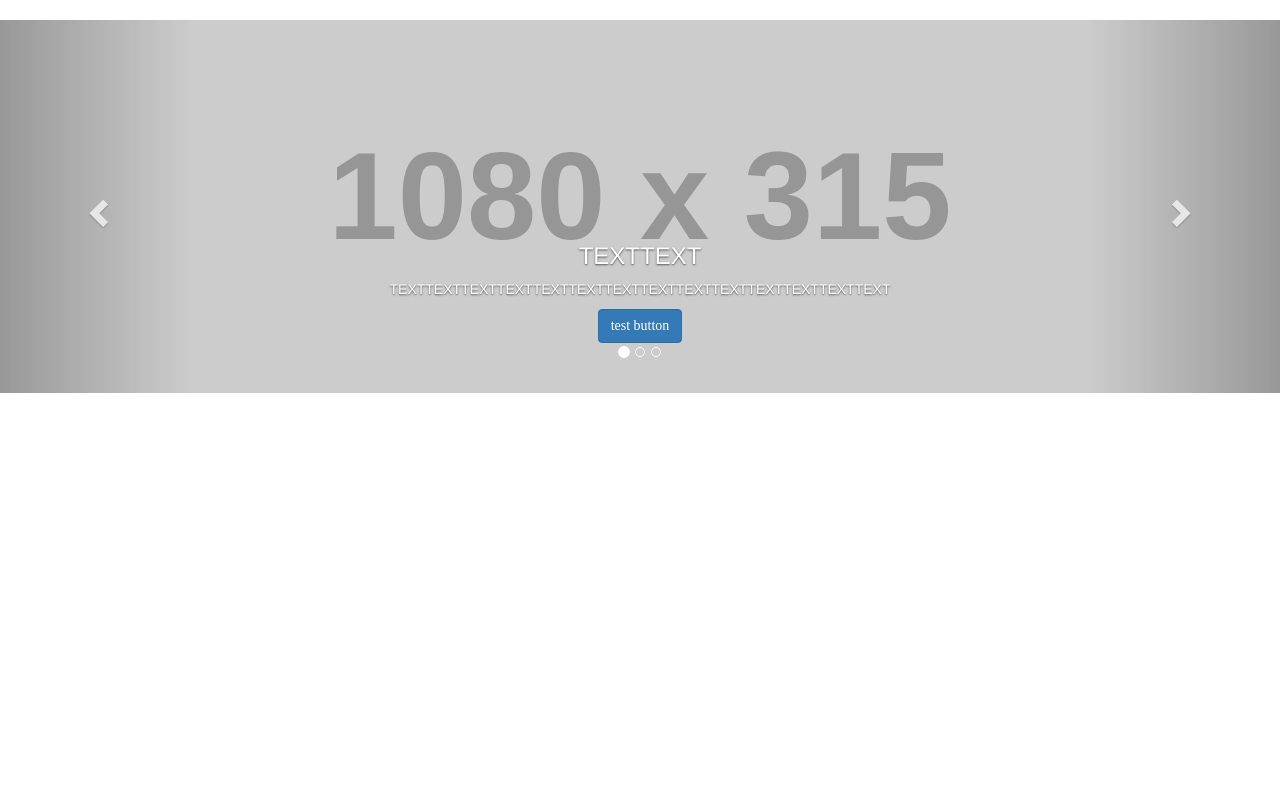
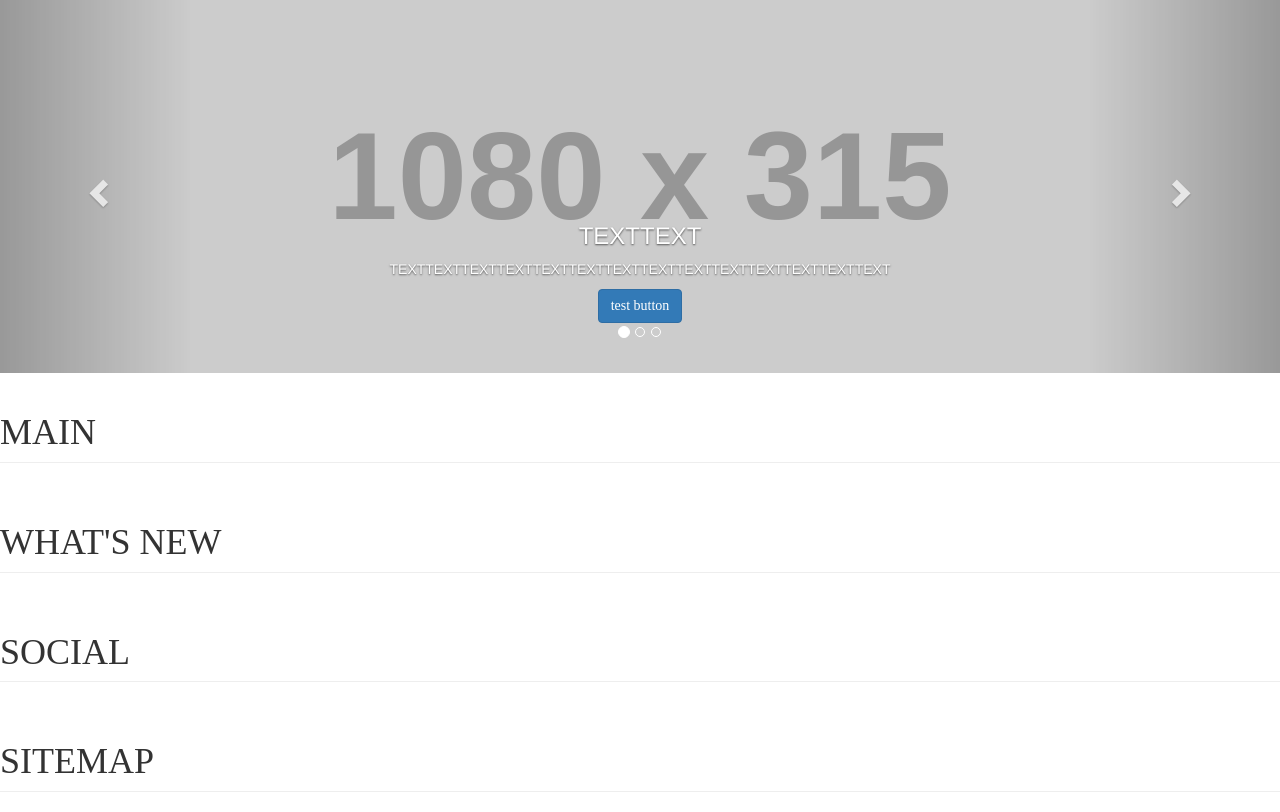
Before and after one commit to HIROSHI1403/newHP, a PHP site: page / in a window 1280 px wide. Shown: the part 52-864 px from the top of the page. Before the commit the page ends 445 px from the top, so only its background shows below. Run offline with PHP 8.4, Linux system fonts and the light colour scheme; grey boxes labelled with a size stand in for pictures from a placeholder-image service; some libraries are stand-ins or nearby versions; some web fonts are replaced.

Commit message:
2016-02-14
23:13　custom

```diff
--- a/css/ryu_custom.css
+++ b/css/ryu_custom.css
@@ -1,6 +1,10 @@
 /*================================================
 	カスタムCSS
 ================================================*/
+
+.navbar {
+  margin-bottom:0px;
+}
 
 
 /*================================================
--- a/index.php
+++ b/index.php
@@ -6,6 +6,8 @@
 	<?php tmp_header_meta(); ?>
 </head>
 <body>
+
+	<!-- nav-bar -->
 
 	<nav class="navbar navbar-default">
 		<div class="container-fluid">
@@ -60,6 +62,48 @@
 		</a>
 	</div>
 
+	<!-- base component -->
+
+		<div class="row row-10">
+
+			<div class="col-md-12">
+				<h1 class="page-header font-type-1">
+					MAIN
+				</h1>
+				<div class="container-fluid">
+
+				</div>
+			</div>
+
+			<div class="col-md-12">
+				<h1 class="page-header font-type-1">
+					WHAT'S NEW
+				</h1>
+				<div class="container-fluid">
+
+				</div>
+			</div>
+
+			<div class="col-md-12">
+				<h1 class="page-header font-type-1">
+					SOCIAL
+				</h1>
+				<div class="container-fluid">
+
+				</div>
+			</div>
+
+			<div class="col-md-12">
+				<h1 class="page-header font-type-1">
+					SITEMAP
+				</h1>
+				<div class="container-fluid">
+
+				</div>
+			</div>
+
+		</div>
+
 
 	<?php tmp_footer_js(); ?>
 </body>
```
